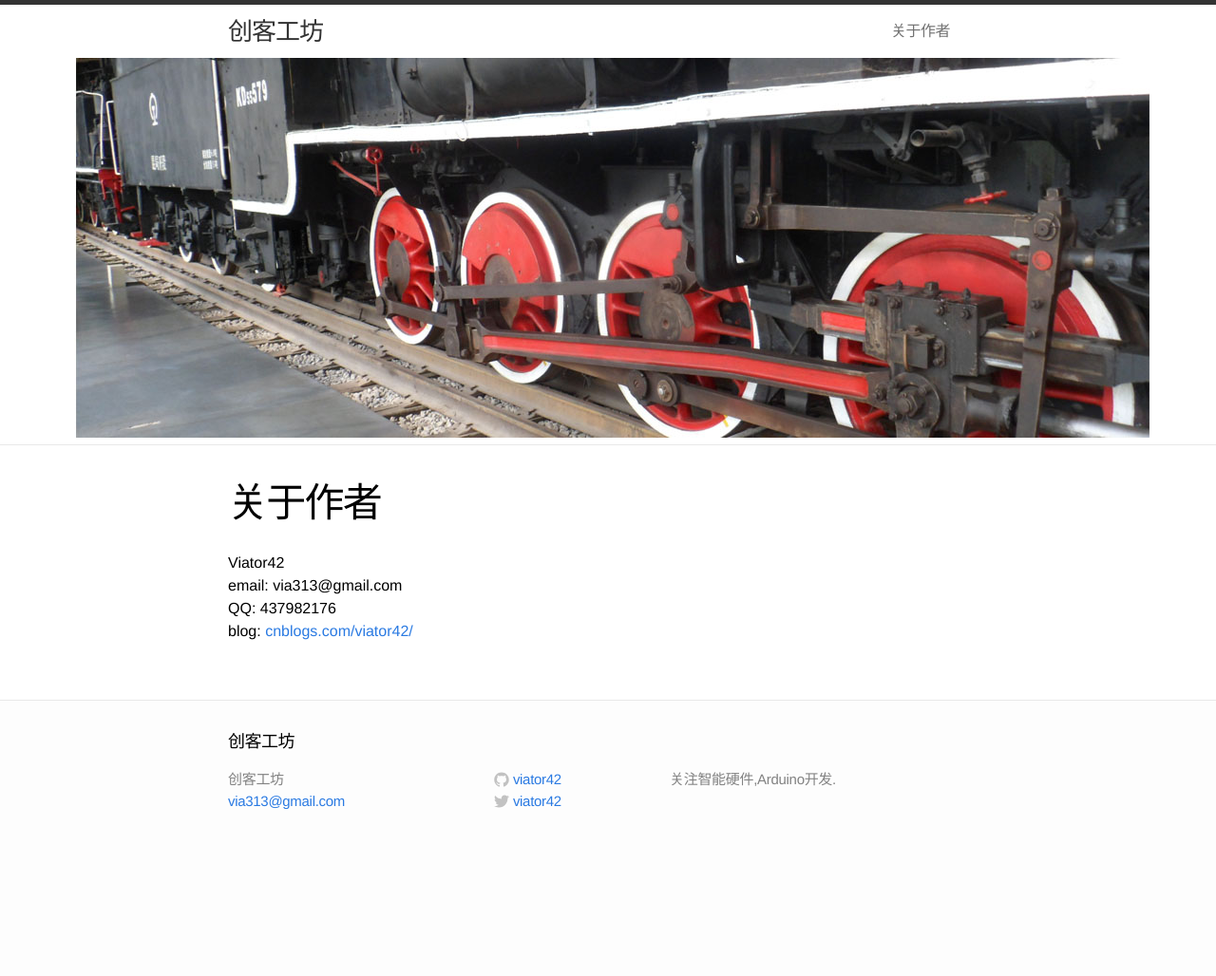
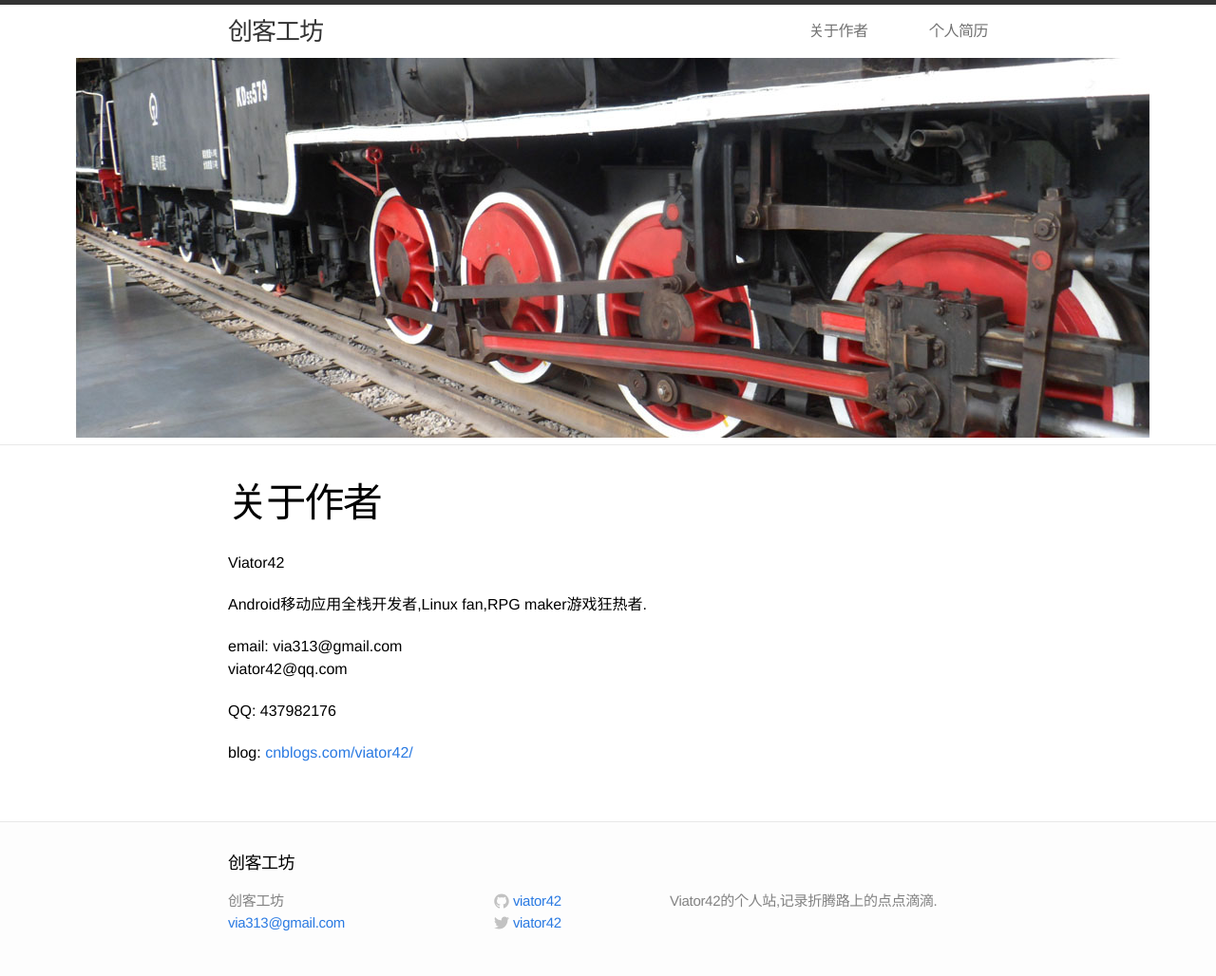
Before and after one commit to viator42/viator42.github.io, a Jekyll site: the page built from about.md, in a window 1280 px wide. Shown: the whole page at 95% size. Built offline with Jekyll 4.4.1, drawn with Linux system fonts in a browser that asks for light colours; before the commit the page ends 900 px from its top, so only the background shows below that.

Commit message:
调整样式结构

```diff
--- a/_config.yml
+++ b/_config.yml
@@ -1,10 +1,11 @@
 # Site settings
 title: 创客工坊
 email: via313@gmail.com
-description: "关注智能硬件,Arduino开发."
+description: "Viator42的个人站,记录折腾路上的点点滴滴."
 baseurl: ""
 url: "http://viator42.github.io"
 username: "viator42"
 # Build settings
 markdown: kramdown
 permalink: pretty
+favicon: "/static/images/favicon.png"
--- a/_includes/head.html
+++ b/_includes/head.html
@@ -8,5 +8,6 @@
 
     <!-- Custom CSS -->
     <link rel="stylesheet" href="{{ "/css/main.css" | prepend: site.baseurl }}">
+    <link rel="icon" href="{{ "/static/images/favicon.png" | prepend: site.baseurl }}" />
 
 </head>
--- a/_posts/2014-11-2-arduino-initialize.markdown
+++ b/_posts/2014-11-2-arduino-initialize.markdown
@@ -2,7 +2,7 @@
 layout: post
 title:  "Arduino开发环境搭建"
 date:   2014-08-4
-categories: others
+categories: arduino
 ---
 
 准备做一个Arduino+Python的个人项目，发现Arduino找不到一个好用的开发环境.官方的IDE实在是太难用，不支持输入中文。，Sublime的插件的只能编辑文件和编译上传，没法创建项目，新建项目还得切换到官方IDE下。后来发现eclipse也支持Arduino开发，虽然对eclipse没什么好感，但起码是个正经的开发环境了。后来趁着周末折腾了一次，才发现把这货用起来需要花费的精力不比sublime少多少，不过总算是成功了，趁着还没忘记录下步骤。
--- a/about.md
+++ b/about.md
@@ -5,6 +5,12 @@ permalink: /about/
 ---
 
 Viator42
-email: via313@gmail.com
+
+Android移动应用全栈开发者,Linux fan,RPG maker游戏狂热者.
+
+email:  via313@gmail.com
+        viator42@qq.com
+
 QQ: 437982176
+
 blog: [cnblogs.com/viator42/](http://cnblogs.com/viator42/)
--- a/index.html
+++ b/index.html
@@ -3,9 +3,6 @@ layout: default
 ---
 
 <div class="home">
-
-  <h1>Posts</h1>
-
   <ul class="posts">
     {% for post in site.posts %}
       <li>
```
Also changed, not shown: _posts/2015-7-2-android-project-encrypt.markdown (added, +44 -0 lines), resume.md (renamed from _posts/2015-3-15-resume.markdown, +3 -4 lines), static/images/favicon.png (added).
